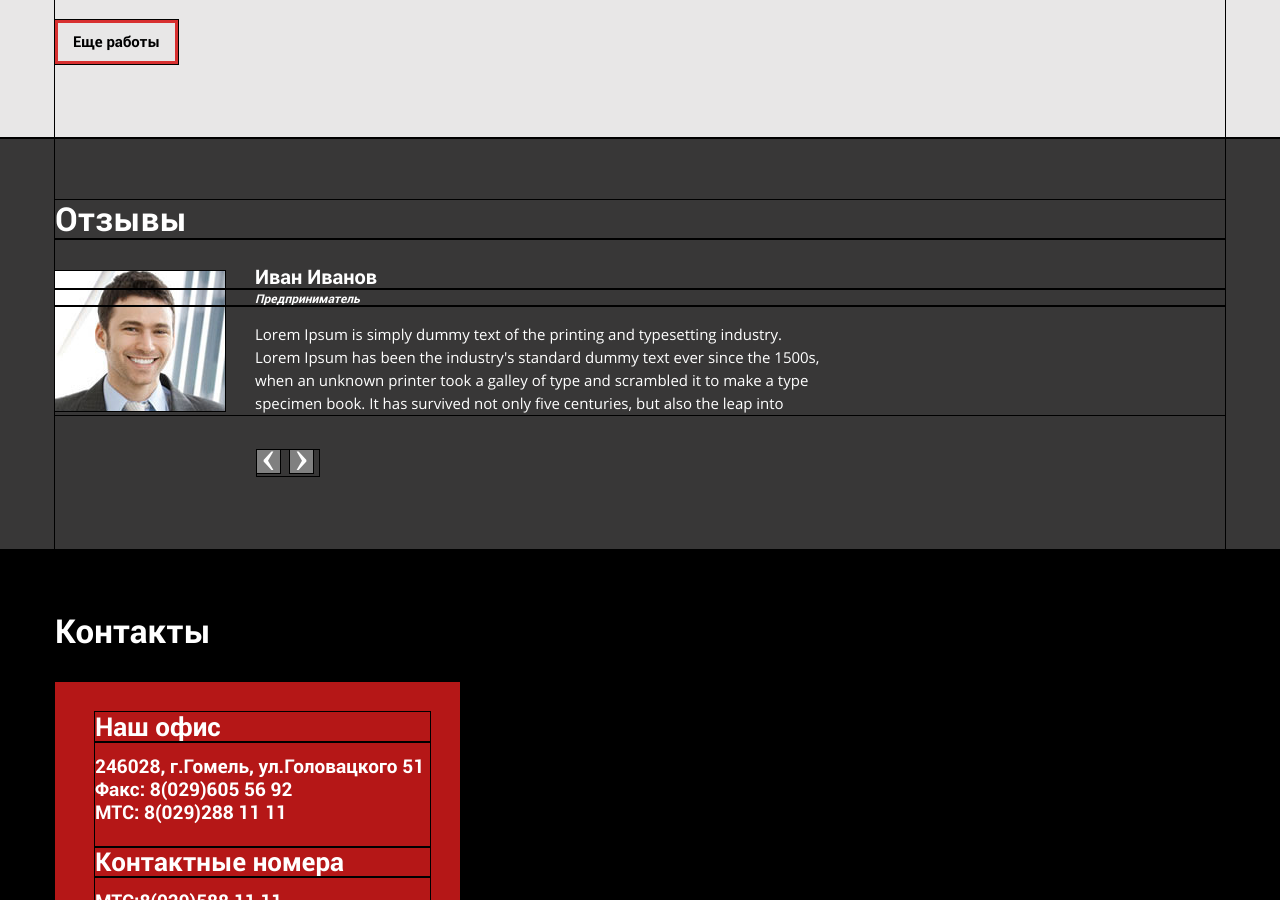
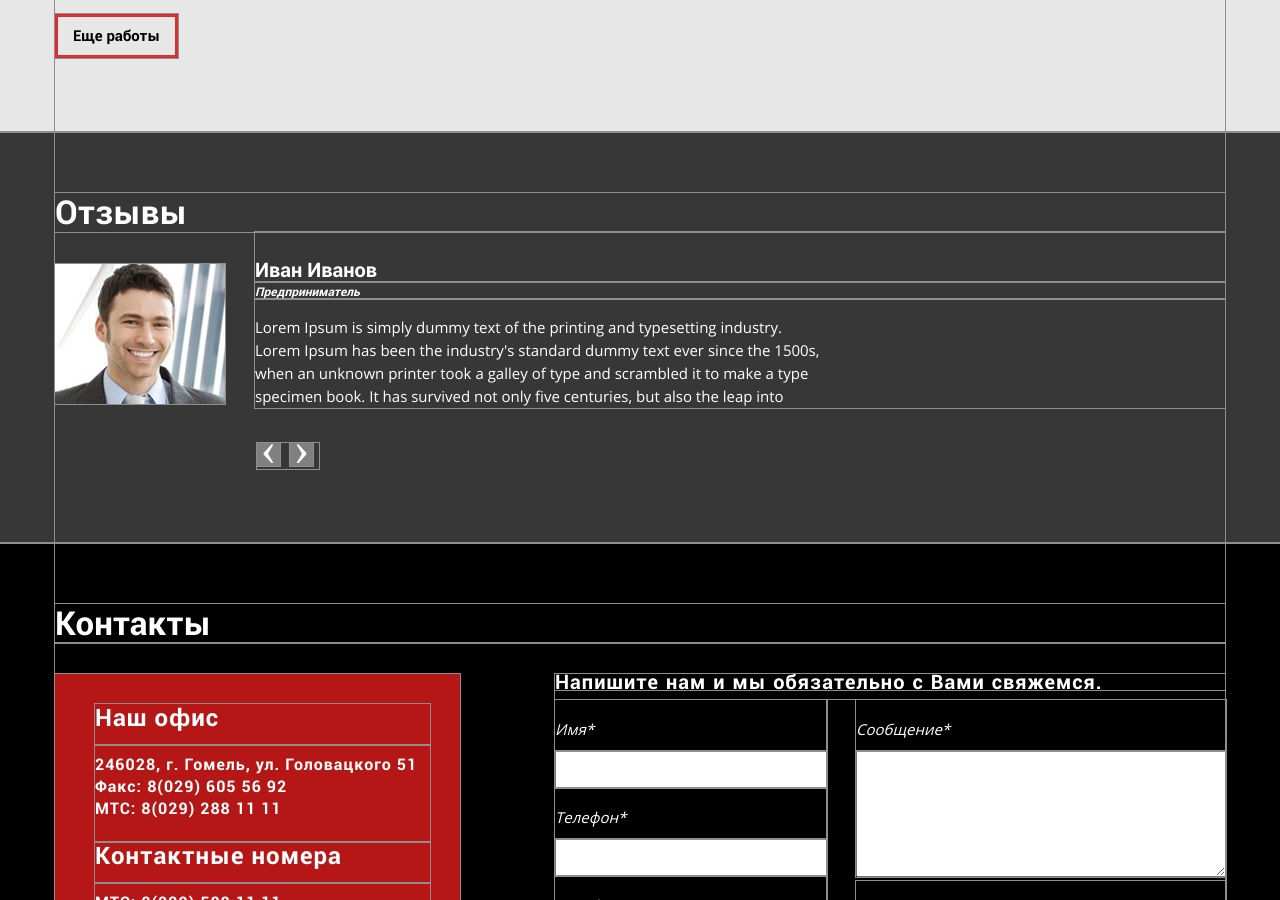
Before and after one commit to Yura33/1111111, a website: page src/index.html in a window 1280 px wide. Shown: the part 1900-2800 px from the top of the page. Drawn offline with nearby package versions, Linux system fonts and the light colour scheme; files that its build step writes are made by us from their sources.

Commit message:
next map

```diff
--- a/src/index.html
+++ b/src/index.html
@@ -12,7 +12,7 @@
         <div class="nav auto">
             <div class="item"><a href="#part1">Портфолио</a></div>
             <div class="item"><a href="#part2">Услуги</a></div>
-            <div class="item"><img src="img/logo.png"></div>
+            <div class="item"><img src="img/log.png"></div>
             <div class="item"><a href="#part3">Отзывы</a></div>
             <div class="item"><a href="#part4">Контакты</a></div>
         </div>
@@ -123,16 +123,34 @@
             <div class="box_contacts">
                 <div class="address">
                     <h3>Наш офис</h3>
-                    <p class="text_contacts">246028, г.Гомель, ул.Головацкого 51
-Факс: 8(029)605 56 92
-MTC: 8(029)288 11 11
+                    <p class="text_contacts">246028, г. Гомель, ул. Головацкого 51
+Факс: 8(029) 605 56 92
+MTC: 8(029) 288 11 11
                     </p>
                     <h3>Контактные номера</h3>
-                    <p class="text_contacts">MTC:8(029)588 11 11
-A1:8(044)588 11 55
+                    <p class="text_contacts">MTC: 8(029) 588 11 11
+A1: 8(044) 588 11 55
                     </p>
                 </div>
-                <div class="form"></div>
+                <div class="form_wrapper">
+                    <p>Напишите нам и мы обязательно с Вами свяжемся.</p>
+                    <form method="get">
+                        <div class="form_left">
+                            <label for="first_name">Имя*</label>
+                            <input type="text" id="first_name" name="first_name">
+                            <label for="phone">Телефон*</label>
+                            <input type="tel" id="phone" name="phone">
+                            <label for="email">E-mail</label>
+                            <input type="email" id="email" name="email">
+                        </div>
+                        <div class="form_right">
+                            <label for="content">Сообщение*</label>
+                            <textarea name="message" id="content" cols="30" rows="4"></textarea>
+                            <p>* &ndash; Поля обязательны для заполнения.</p>
+                            <input type="submit" value="Отправить">
+                        </div>
+                    </form>
+                </div>
             </div>
         </div>
     </div>
--- a/src/main.scss
+++ b/src/main.scss
@@ -15,7 +15,7 @@
 
 * {
     box-sizing: border-box;
-    outline: 1px solid black;
+    outline: 1px solid #928d8d;
     margin: 0;
     padding: 0;
 }
@@ -33,10 +33,12 @@
 }
 
 .header {
-    background: rgb(19, 18, 18);
+    background: #060606;
 }
 
 .nav {
+    padding-top: 20px;
+    box-sizing: border-box;
     height: 130px;
     display: flex;
     justify-content: center;
@@ -50,10 +52,11 @@
 
 .nav a:hover {
     border-bottom: 6px solid red;
+    transition: 0.2s;
 }
 
 .item {
-    margin-right: 55px;
+    margin-right: 50px;
     font-size: 17px;
     font-family: Font1;
 }
@@ -74,7 +77,7 @@
 .colored_squares {
     position: absolute;
     top: 25px;
-    left: 66px;
+    left: 73px;
     display: flex;
     flex-wrap: wrap;
     width: 242px;
@@ -116,34 +119,11 @@
     justify-content: center;
 }
 
-// .style_links {
-//     width: 185px;
-//     height: 185px;
-//     transform: rotate(45deg);
-//     margin: -36px 116px 0px 0px;
-//     position: relative;
-//     background: rgba(309, 237, 308, 0.8);
-// }
-
-// .links :nth-child(3n+4) {
-//     margin-right: 0px;
-// }
-
-// .style_links img {
-//     transform: rotate(-45deg);
-//     position: absolute;
-//     left: -11px;
-//     top: 30px;
-// }
-
-
-
 .style_links {
     width: 25%;
     display: flex;
     justify-content: center;
     align-items: center;
-
 }
 
 .style__links {
@@ -162,6 +142,7 @@
 
 .style__links img:hover {
     transform: scale(1.2) rotate(-45deg);
+    transition: 0.3s;
 }
 
 .opasity {
@@ -170,7 +151,7 @@
 // end slider
 
 .box {
-    padding: 62px 0px 74px 0px;
+    padding: 61px 0 74px 0;
 }
 
 .h2 {
@@ -182,14 +163,14 @@
     font-family: Font3;
     font-size: 15px;
     line-height: 23px;
-    padding-top: 23px;
+    padding-top: 22px;
 }
 
 .submenu {
     display: flex;
     font-family: Font2;
     font-size: 17px;
-    padding: 28px 0px;
+    padding-top: 27px;
 }
 
 .subitem {
@@ -204,9 +185,11 @@
 
 .submenu a:hover {
     border-bottom: 6px solid red;
+    transition: 0.3s;
 }
 
 .img {
+    padding-top: 28px;
     display: flex;
     flex-wrap: wrap;
     justify-content: space-between;
@@ -219,7 +202,7 @@
 }
 
 .siding1 {
-    background: url(/img/siding1.jpg) -29px 0px;
+    background: url(/img/siding1.jpg) -29px 0;
 }
 
 .siding2 {
@@ -227,15 +210,15 @@
 }
 
 .siding3 {
-    background: url(/img/siding3.jpg) -10px 0px;
+    background: url(/img/siding3.jpg) -10px 0;
 }
 
 .siding4 {
-    background: url(/img/siding4.jpg) -10px 0px;
+    background: url(/img/siding4.jpg) -10px 0;
 }
 
 .siding5 {
-    background: url(/img/siding5.jpg) -4px 0px;
+    background: url(/img/siding5.jpg) -4px 0;
 }
 
 .open {
@@ -250,6 +233,8 @@
 .open:hover {
     background: #d83030;
     color: white;
+    cursor: pointer;
+    transition: 0.2s;
 }
 
 // end portfolio
@@ -288,7 +273,7 @@
 }
 
 .foto {
-    margin: 32px 30px 0px 0px;
+    margin: 32px 30px 0 0;
     width: 170px;
     height: 140px;
     float: left;
@@ -299,6 +284,7 @@ h4 {
     font-size: 20px;
     font-family: Font2;
     padding-top: 26px;
+    overflow: hidden;
 }
 
 h6 {
@@ -306,6 +292,7 @@ h6 {
     font-style: italic;
     font-size: 12px;
     padding-top: 3px;
+    overflow: hidden;
 }
 
 .text_comments {
@@ -314,6 +301,7 @@ h6 {
     font-size: 15px;
     line-height: 23px;
     padding-top: 17px;
+    overflow: hidden;
 }
 
 .next {
@@ -344,16 +332,21 @@ h6 {
 }
 
 .box_contacts {
-    padding-top: 31px;
+    padding: 31px 0 42px 0;
     color: white;
+    display: flex;
+    flex-wrap: wrap;
+    justify-content: space-between;
 }
 
 .address {
-    display: inline-block;
     width: 405px;
+    height: 288px;
     padding: 30px 30px 20px 40px;
     font-family: Font2;
     background: #b51717;
+    box-sizing: border-box;
+    letter-spacing: 1px;
 }
 
 .contacts h2 {
@@ -361,11 +354,88 @@ h6 {
 }
 
 h3 {
-    font-size: 26px;
+    font-size: 24px;
+    padding-bottom: 13px;
 }
 
 .text_contacts {
     white-space: pre;
-    font-size: 19px;
-    padding-top: 13px;
+    font-size: 16px;
+    padding-top: 9px;
+    line-height: 22px;
 }
+
+.form_wrapper {
+    width: 670px;
+
+}
+
+form {
+    display: flex;
+}
+
+.form_wrapper p {
+    font-size: 20px;
+    font-family: Font2;
+    letter-spacing: 1px;
+    line-height: 16px;
+    word-spacing: 1px;
+    margin-bottom: 10px;
+}
+
+.form_left {
+    height: 263px;
+    width: 275px;
+}
+
+.form_right {
+    height: 263px;
+    width: 404px;
+    padding-left: 29px;
+}
+
+label {
+    display: block;
+    font-size: 15px;
+    font-family: Font3;
+    font-style: italic;
+    padding: 19px 0 12px 0;
+}
+
+input[type=text], input[type=tel], input[type=email] {
+    font-size: 20px;
+    padding: 5px;
+    width: 272px;
+}
+
+textarea {
+    font-size: 20px;
+    padding: 5px;
+    width: 370px;
+    height: 126px;
+}
+
+.form_right p {
+    font-size: 12px;
+    font-family: Font3;
+    font-style: italic;
+    padding: 21px 0 3px 0;
+    margin-bottom: 0;
+}
+
+input[type=submit] {
+    position: relative;
+    top: 3px;
+    left: 253px;
+    padding: 9px 13px;
+    font-size: 17px;
+    border: 3px solid #d83030;
+    background-color: black;
+    color: white;
+}
+
+input[type=submit]:hover {
+    background: #d83030;
+    cursor: pointer;
+    transition: 0.3s;
+}
```
Also changed, not shown: distr/index.html (+25 -7 lines), distr/css/main.css, src/img/log.png (added), 1 other file.
